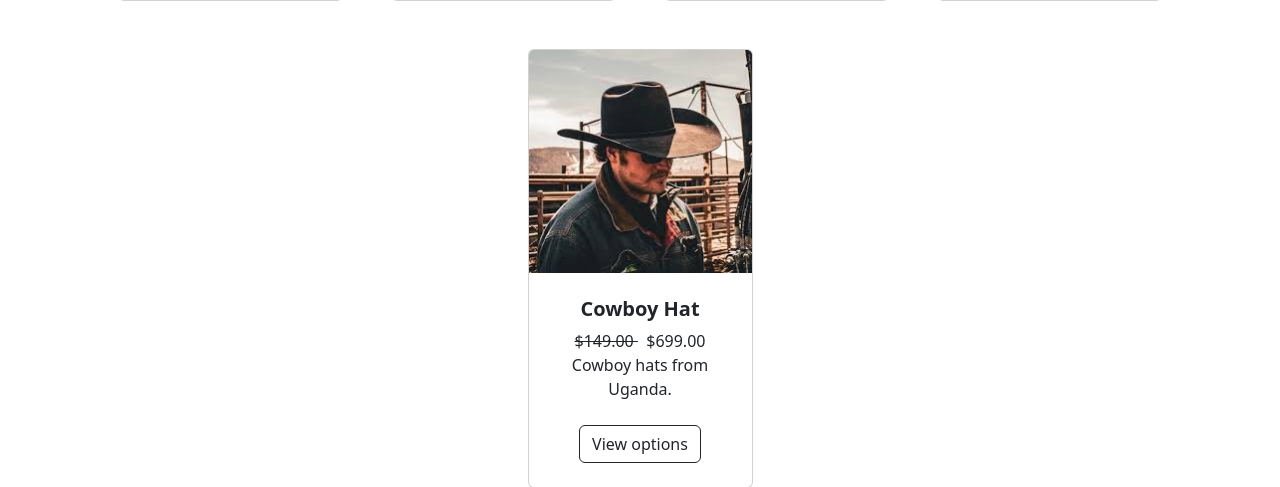
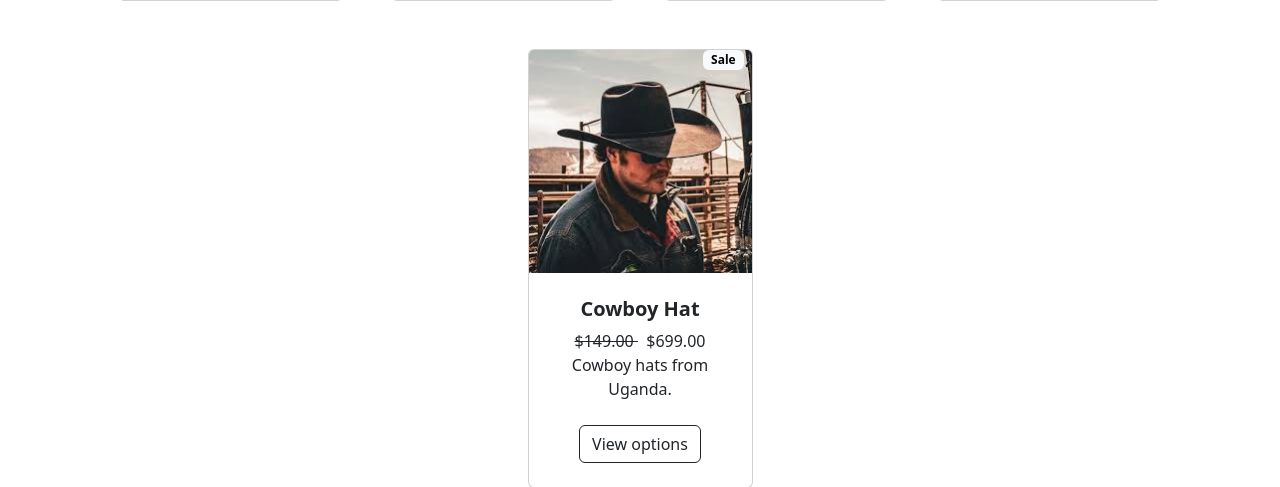
Before and after one commit to cole15sky/Ecommerce-Django, a Django app: page / in a window 1280 px wide. Shown: the part 978-1465 px from the top of the page. Run offline with Django 5.2, Linux system fonts and the light colour scheme; data comes from the database, SQL or seed files in the repository; some libraries are stand-ins or nearby versions.

Commit message:
style: sales holding on images

```diff
--- a/store/templates/home.html
+++ b/store/templates/home.html
@@ -62,6 +62,7 @@
                  {% if product.is_sale %}
                  <div class="col mb-5">
                     <div class="card h-100">
+                        <div class="badge bg-light text-black position-absolute" style="top:0.5 rem; right:0.5rem"> Sale  </div>
                         <!-- Product image-->
                         <img class="card-img-top" src="{{ product.image.url  }}" alt="..." />
                         <!-- Product details-->
```
